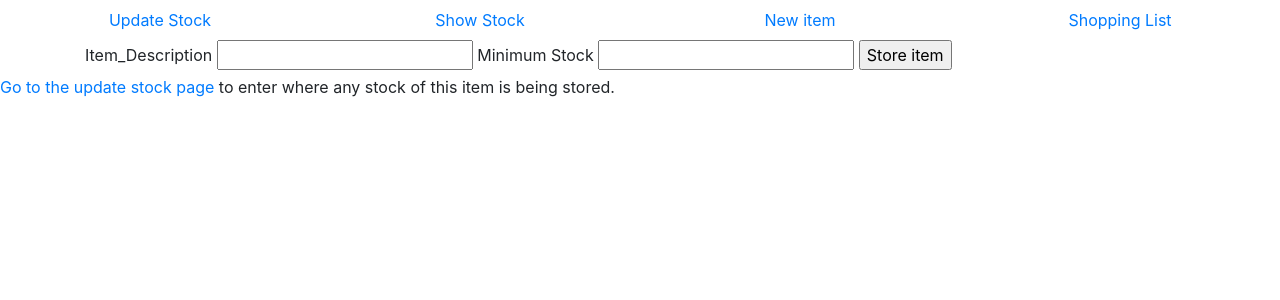
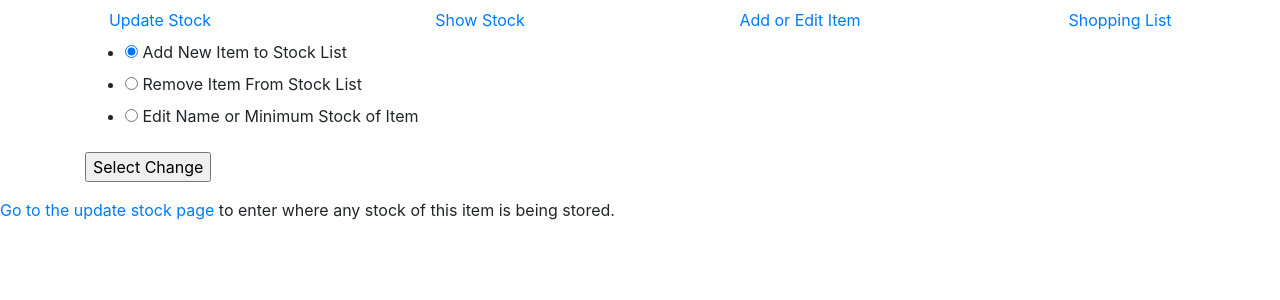
Before and after one commit to alanbev/BeanCounter, a Flask app: page /new_item in a window 1280 px wide. Shown: the top 300 px of the page. Run offline with Flask 2, Linux system fonts and the light colour scheme.

Commit message:
item edit screen and printable shopping list fixed

```diff
--- a/forms.py
+++ b/forms.py
@@ -1,16 +1,37 @@
 from flask_wtf import FlaskForm
 from wtforms import StringField, SubmitField, IntegerField
 from wtforms import validators
-from wtforms.fields.core import RadioField, SelectField
+from wtforms.fields.core import BooleanField, RadioField, SelectField
 from wtforms.validators import DataRequired, Length, NumberRange
 from models import Stock_list, db
 from app import app
 
+class Dummyform(FlaskForm):
+    item=StringField('')
+
+class SelectEdit(FlaskForm):
+    options=RadioField(choices=[('new', 'Add New Item to Stock List'),('remove','Remove Item From Stock List'),('edit', 'Edit Name or Minimum Stock of Item')], default='new' ,validators=[DataRequired()])
+    submit=SubmitField ('Select Change')
+
 class NewItem(FlaskForm):
     """form for new item page"""
     item = StringField('Item_Description', validators=[DataRequired(), Length(min=2,max=100)])
-    min_stock = IntegerField('Minimum Stock',validators=[DataRequired()])
-    submit = SubmitField('Store item')
+    min_stock = IntegerField('Minimum Stock',validators=[DataRequired(),NumberRange(min=0)])
+    submit = SubmitField('Store Item')
+
+class DeleteItem(FlaskForm):
+    item_name = SelectField('Item to Delete', validators=[DataRequired()])
+    submit = SubmitField('Delete Item')
+    confirm = BooleanField('Confirm Delete',validators=[DataRequired()])
+
+class ChangeItem(FlaskForm):
+    item_name = SelectField('Item to Edit',validators=[DataRequired()])
+    new_name = StringField('New name for Item')
+    new_min_stock = IntegerField('New Minimum Stock')
+    submit = SubmitField('Edit Item')
+
+
+
 
 class StockUpdate(FlaskForm):
     """"form for update stock view"""
--- a/templates/base.html
+++ b/templates/base.html
@@ -20,13 +20,16 @@
     <nav class="nav nav-pills nav-justified">
         <a class="nav-link" href= "{{ url_for('update_stock') }}">Update Stock</a>
         <a class="nav-link" href="{{ url_for('show_stock') }}">Show Stock</a>
-        <a class="nav-link" href="{{ url_for('new_item') }}">New item</a>
+        <a class="nav-link" href="{{ url_for('new_item') }}">Add or Edit Item</a>
         <a class="nav-link" href="{{ url_for('shopping_list') }}"> Shopping List</a>
      </nav>
+     <div>
 
+    </div>
 
 {%block content%}
 {%endblock content%}
+
 
 
 
--- a/templates/new_item.html
+++ b/templates/new_item.html
@@ -3,6 +3,19 @@
 
 {% block content %}
 
+<div>
+
+<form method="POST", action="#", class="container">
+{{ form1.hidden_tag() }}
+
+{{form1.options}}
+{{form1.submit }}
+</form>
+</div>
+<p></p>
+<p></p>
+<div >
+{% if formtype =='new' %}
 <form method="POST", action="#", class="container">
 {{  form.hidden_tag()  }}
 {{form.item.label}}
@@ -11,6 +24,41 @@
 {{form.min_stock}}
 {{form.submit}}
 </form>
+{% endif %}
+
+<div>
+{% if formtype == 'delete' %}
+<form method="POST", action="#", class="container">
+    {{  form.hidden_tag()  }}
+    {{form.item_name.label}}
+    {{form.item_name}}
+    <p></p>
+   <p> All record of the stocks and tranactions related to this item will be permanently removed.  Do you want to do this?</p>
+    {{form.confirm.label}}
+    {{form.confirm}}
+    <p></p>
+    {{form.submit}}
+    </form>
+{% endif %}
+</div>
+
+<div>
+{% if formtype == 'change' %}
+<form method="POST", action="#", class="container">
+    {{  form.hidden_tag()  }}
+    {{form.item_name.label}}
+    {{form.item_name}}
+    <p></p>
+    {{form.new_name.label}}
+    {{form.new_name}}
+    {{form.new_min_stock.label}}
+    {{form.new_min_stock}}
+    {{form.submit}}
+    </form>
+    {% endif %}
+    </div>
+
+
 
 <div>
     {% with messages = get_flashed_messages() %}
@@ -21,6 +69,8 @@
         {%endif%}
     {% endwith %}
 </div>
+
+
 <a href= "{{ url_for('update_stock') }}">Go to the update stock page </a> to enter where any stock of this item is being stored.
 
 {% endblock content %}
--- a/templates/show_stock.html
+++ b/templates/show_stock.html
@@ -28,7 +28,7 @@
 
 {% elif view_option =="single" %}
 
-<p>There are {{item_summary.kitchen_stock}} {{item_summary.item}} in the kitchen and {{item_summary.garage_stock}} {{item_summary.item}}  in garage making a total of {{item_summary.total_stock}} {{item_summary.item}}</p>
+<p>There are {{item_summary.kitchen_stock}} {{item_summary.item}} in the kitchen and {{item_summary.garage_stock}} {{item_summary.item}}  in garage making a total of {{item_summary.total_stock}} {{item_summary.item}}. The minimum stock of {{item_summary.item}} is set at {{item_summary.min_stock}}</p>
 <p>The following stock actions for {{item_summary.item}} have been recorded in the last {{item_summary.time_to_show}}</p>
 
 <ul>
--- a/templates/update_stock.html
+++ b/templates/update_stock.html
@@ -28,6 +28,6 @@
     {% endwith %}
 </div>
 
-<p>If the item you are looking not  is not on the list <a  href="{{ url_for('new_item') }}">go to the new item page</a> to enter it now</p>
+<p>If the item you are looking not  is not on the list <a  href="{{ url_for('new_item') }}">go to the Add or Edit Item page</a> to enter it now</p>
 
 {% endblock content %}
--- a/views.py
+++ b/views.py
@@ -4,7 +4,7 @@
 from pandas.io.pytables import PossibleDataLossError
 from models import Stock_list,Transactions
 from app import app
-from forms import NewItem, SortShopList, StockUpdate, SelectView, SortShopList
+from forms import ChangeItem, DeleteItem, Dummyform, NewItem, SelectEdit, SortShopList, StockUpdate, SelectView, SortShopList
 from models import db
 import numpy as np
 import pandas as pd
@@ -14,7 +14,6 @@
 @app.route('/', methods=('GET','POST'))
 @app.route('/update_stock', methods=('GET','POST'))
 def update_stock():
-
     form = StockUpdate()
     if Stock_list.query.all() is None:
         item_choices = []
@@ -26,45 +25,46 @@
     for choice in item_choices:
         each_item.append(choice.item)
     form.item_name.choices=each_item
+    if request.method =='POST':
+        if form.validate_on_submit():
+            item_actioned = request.form['item_name']
+            item_quantity = int(request.form['item_quantity'])
+            print(type(item_quantity))
+            action = request.form['actions']
+            item_to_add = Transactions(action=action, number_actioned=item_quantity, item=item_actioned)
+            db.session.add(item_to_add)
+            db.session.commit()
+            entry_to_change = Stock_list.query.filter_by(item=item_actioned).first()
 
-    if form.validate_on_submit():
-        item_actioned = request.form['item_name']
-        item_quantity = int(request.form['item_quantity'])
-        print(type(item_quantity))
-        action = request.form['actions']
-        item_to_add = Transactions(action=action, number_actioned=item_quantity, item=item_actioned)
-        db.session.add(item_to_add)
-        db.session.commit()
-        entry_to_change = Stock_list.query.filter_by(item=item_actioned).first()
+            if action == 'New stock to kitchen':
+                entry_to_change.kitchen_stock += item_quantity
+                entry_to_change.to_buy = 0
 
-        if action == 'New stock to kitchen':
-            entry_to_change.kitchen_stock += item_quantity
-            entry_to_change.to_buy = 0
+            elif action == 'New stock to garage':
+                entry_to_change.garage_stock += item_quantity
+                entry_to_change.to_buy = 0
 
-        elif action == 'New stock to garage':
-            entry_to_change.garage_stock += item_quantity
-            entry_to_change.to_buy = 0
+            elif action == 'Move from kitchen to garage':
+                entry_to_change.kitchen_stock -= item_quantity
+                entry_to_change.garage_stock += item_quantity
 
-        elif action == 'Move from kitchen to garage':
-            entry_to_change.kitchen_stock -= item_quantity
-            entry_to_change.garage_stock += item_quantity
+            elif action == 'Move from garage to kitchen':
+                entry_to_change.kitchen_stock += item_quantity
+                entry_to_change.garage_stock -= item_quantity
 
-        elif action == 'Move from garage to kitchen':
-            entry_to_change.kitchen_stock += item_quantity
-            entry_to_change.garage_stock -= item_quantity
+            elif action =='Use kitchen stock':
+                    entry_to_change.kitchen_stock -= item_quantity
 
-        elif action =='Use kitchen stock':
-                entry_to_change.kitchen_stock -= item_quantity
+            else:
+                entry_to_change.garage_stock -= item_quantity
 
+            if entry_to_change.kitchen_stock < 0 or entry_to_change.garage_stock < 0:
+                flash(f"You appear to have used or moved more {item_actioned} than were recorded as being at that location. \n Please check and re-enter")
+            else:
+                db.session.commit()
+                flash (f"Stock level of {item_actioned} successfully updated. \n There are {entry_to_change.kitchen_stock} {item_actioned} left in the kitchen \n and {entry_to_change.garage_stock} left in the garage")
         else:
-            entry_to_change.garage_stock -= item_quantity
-
-        if entry_to_change.kitchen_stock < 0 or entry_to_change.garage_stock < 0:
-            flash(f"You appear to have used or moved more {item_actioned} than were recorded as being at that location. \n Please check and re-enter")
-        else:
-            db.session.commit()
-            flash (f"Stock level of {item_actioned} successfully updated. \n There are {entry_to_change.kitchen_stock} {item_actioned} left in the kitchen \n and {entry_to_change.garage_stock} left in the garage")
-
+            flash('Invalid Entry')
 
     return render_template("update_stock.html", form=form)
 
@@ -113,7 +113,7 @@
                 else:
                     item_from_bd = Stock_list.query.filter_by(item=item_to_display).first()
                     total_stock = item_from_bd.kitchen_stock + item_from_bd.garage_stock
-                    item_summary={'item':item_from_bd.item, 'kitchen_stock':item_from_bd.kitchen_stock, 'garage_stock':item_from_bd.garage_stock,'total_stock':total_stock, 'time_to_show':time_to_show}
+                    item_summary={'item':item_from_bd.item, 'kitchen_stock':item_from_bd.kitchen_stock, 'garage_stock':item_from_bd.garage_stock,'total_stock':total_stock, 'time_to_show':time_to_show, 'min_stock':item_from_bd.minimum_stock}
 
                     transactions_from_db = Transactions.query.filter(Transactions.item==item_to_display, Transactions.date > datetime.utcnow()-timedelta(days=days_to_show )).order_by(Transactions.date).all()
                     for transact in transactions_from_db:
@@ -126,24 +126,98 @@
     return render_template("show_stock.html", form=form, view_option=view_option, all_stock=all_stock, item_summary=item_summary,transactions=item_transactions)
 
 
+@app.route('/new_item', methods=('GET','POST'))
+def new_item():
+
+    form1=SelectEdit()
+    form=Dummyform()
+
+
+    formtype='select'
+    if request.method =='POST':
+        if request.form['submit']=='Select Change':
+            if form1.validate_on_submit():
+                if request.form['options']=="new":
+                    form = NewItem()
+                    formtype='new'
+
+                elif request.form['options']=="remove":
+                    form=DeleteItem()
+                    if Stock_list.query.all() is None:
+                        item_choices = []
+                    else:
+                        item_choices=Stock_list.query.order_by(Stock_list.item).all()
+                    each_item=[]
+                    for choice in item_choices:
+                        each_item.append(choice.item)
+                    form.item_name.choices=each_item
+                    formtype='delete'
+
+                else:
+                    form = ChangeItem()
+                    if Stock_list.query.all() is None:
+                        item_choices = []
+                    else:
+                        item_choices=Stock_list.query.order_by(Stock_list.item).all()
+                    each_item=[]
+                    for choice in item_choices:
+                        each_item.append(choice.item)
+                    form.item_name.choices=each_item
+                    formtype='change'
+
+        if request.form['submit'] == 'Store Item':
+            if form.validate_on_submit():
+                item_entered = request.form['item'].title()
+                min_stock = request.form['min_stock']
+                if not min_stock.isnumeric() or int(min_stock)<0:
+                    min_stock = 0
+                    flash('Invalid value entered for minimum stock - Minimum stock level set to 0:  ')
+                duplicate_entry  = Stock_list.query.filter_by(item=item_entered).first()
+                if duplicate_entry:
+                    flash(f'New item - {item_entered} - is already in the the Stock List ')
+                else:
+                    item_to_add = Stock_list(item=item_entered, kitchen_stock=0, garage_stock=0, minimum_stock=min_stock, barcode=0)
+                    db.session.add(item_to_add)
+                    db.session.commit()
+                    flash(f'New item - {item_entered} - entered successfully')
 
 
 
-@app.route('/new_item', methods=('GET','POST'))
-def new_item():
-    form = NewItem()
-    if form.validate_on_submit():
-        item_entered = request.form['item'].title()
-        min_stock =request.form['min_stock']
-        duplicate_entry  = Stock_list.query.filter_by(item=item_entered).first()
-        if duplicate_entry:
-            flash(f'New item - {item_entered} - is already in the the Stock List ')
-        else:
-            item_to_add = Stock_list(item=item_entered, kitchen_stock=0, garage_stock=0, minimum_stock=min_stock, barcode=0)
-            db.session.add(item_to_add)
-            db.session.commit()
-            flash(f'New item - {item_entered} - entered successfully')
-    return render_template('new_item.html', form=form)
+        if request.form['submit'] == 'Delete Item':
+            if form.validate_on_submit():
+                item_entered = request.form['item_name']
+                Stock_list.query.filter_by(item=item_entered).delete()
+                Transactions.query.filter_by(item=item_entered).delete()
+                db.session.commit()
+                flash(f'{item_entered} has been deleted')
+
+
+        if request.form['submit'] == 'Edit Item':
+            if form.validate_on_submit():
+                item_entered = request.form['item_name']
+                if request.form['new_name'] == "":
+                    new_name = item_entered
+                else:
+                    new_name=request.form['new_name'].title()
+                if request.form['new_min_stock'] == "":
+                     min_stock=Stock_list.query.filter_by(item=item_entered).first().minimum_stock
+                else:
+                    min_stock=(request.form['new_min_stock'])
+                    if  not min_stock.isnumeric() or int(min_stock)<0:
+                        min_stock = 0
+                        flash('Invalid value entered for minimum stock - Minimum stock level set to 0:  ')
+                entry  = Stock_list.query.filter_by(item=item_entered).first()
+                entry.item = new_name
+                entry.minimum_stock = min_stock
+                db.session.commit()
+                flash(f'item - {item_entered} - changed to {new_name} with minimum stock of {min_stock}')
+
+
+
+
+
+
+    return render_template('new_item.html', formtype=formtype,form1=form1,form=form)
 
 @app.route('/shopping_list', methods=('GET','POST'))
 def shopping_list():
```
Also changed, not shown: sorted_list.py (+3 -7 lines), templates/snippetstore.html (+8 -0 lines), stocks.db.
